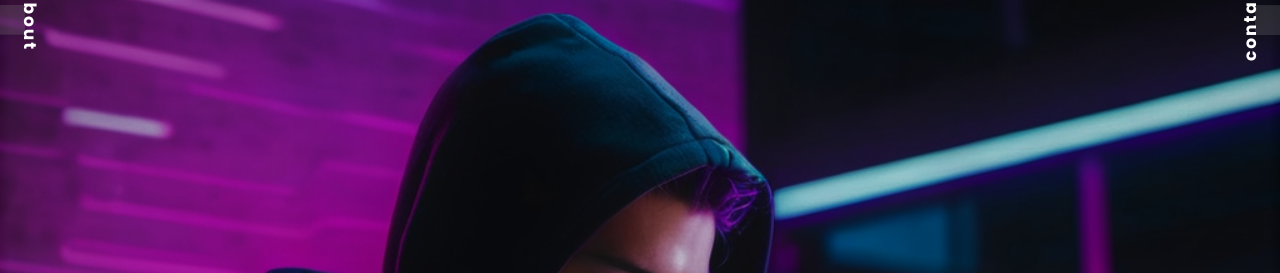
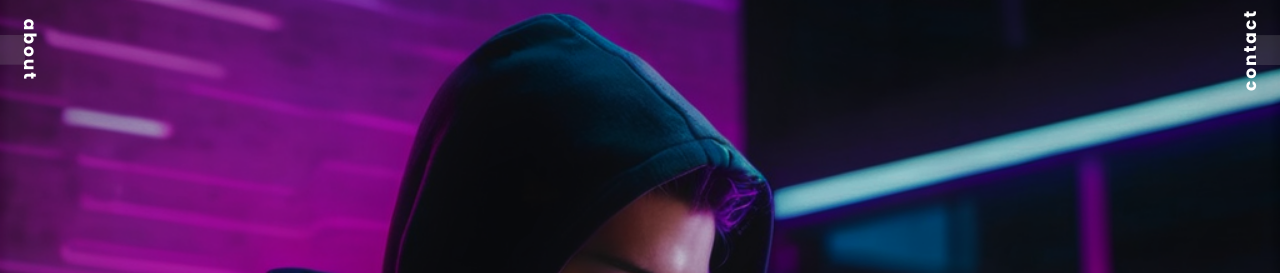
Before and after one commit to YuridhZZ/Portfolio, a plain HTML site: page index.html in a window 1280 px wide. Shown: the top 273 px of the page. Drawn offline with nearby package versions, Linux system fonts and the light colour scheme; grey boxes are pictures that could not be loaded.

Commit message:
Update style.css

```diff
--- a/style.css
+++ b/style.css
@@ -578,12 +578,12 @@ body {
 }
 
 .about-text {
-    top: 20px; /* Adjust as needed */
+    top: 50px; /* Adjust as needed */
     left: 20px; /* Adjust as needed */
 }
 
 .contact-text {
-    top: 20px; /* Adjust as needed */
+    top: 50px; /* Adjust as needed */
     right: 20px; /* Adjust as needed */
 }
 
```
